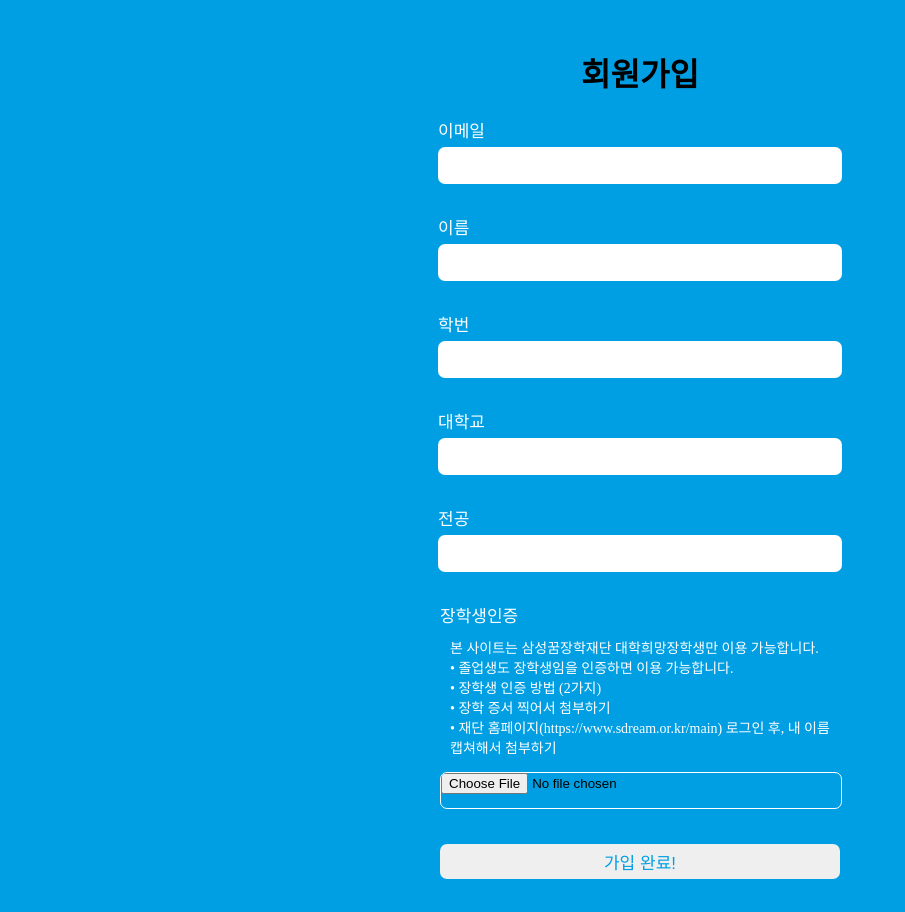
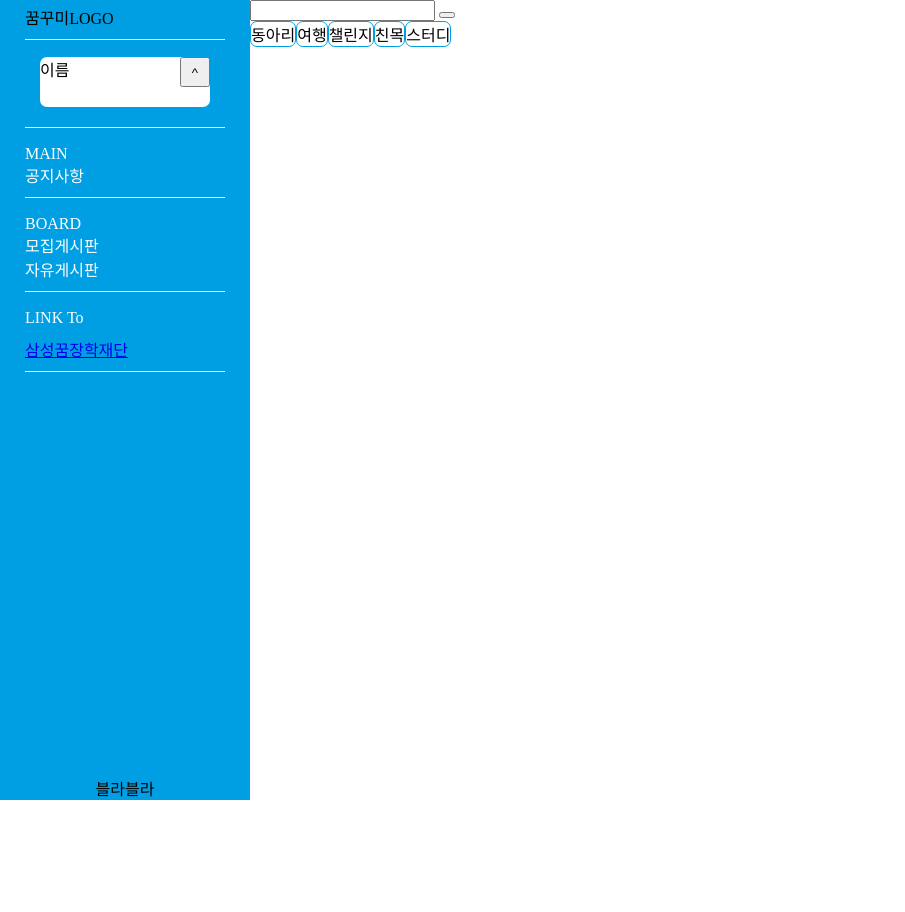
Before and after one commit to ohnolanom/ggumggumi, a website: page frontend/index.html in a window 1280 px wide. Shown: the whole page, without its empty margins (0-905 px from the left). After the commit the page ends 800 px from the top, so only its background shows below. Drawn offline with Linux system fonts and the light colour scheme.

Commit message:
#5 메인페이지 퍼블리싱

```diff
--- a/frontend/index.html
+++ b/frontend/index.html
@@ -8,41 +8,53 @@
     <title>꿈꾸미</title>
 </head>
 <body>
+    <nav>
+        <header>
+            꿈꾸미LOGO
+            <icon></icon>
+        </header>
+        <section class="myPage">
+            <div class="myPageBox">
+                <text>이름</text>
+                <button>^</button>
+            </div>
+        </section>
+        <section class="main">
+            <text>MAIN</text><br>
+            <icon></icon>
+            <text>공지사항</text>
+        </section>
+        <section class="borad">
+            <text>BOARD</text>
+            <div>
+                <icon></icon>
+                <text>모집게시판</text>
+            </div>
+            <div>
+                <icon></icon>
+                <text>자유게시판</text>
+            </div>
+        </section>
+        <section class="linkTo">
+            <text>LINK To</text><br>
+            <icon></icon>
+            <a href="https://www.sdream.or.kr/main">삼성꿈장학재단</a>
+        </section>
+        <footer>블라블라</footer>
+    </nav>
+
     <main>
-        <h1>회원가입</h1>
-        <section class="email">
-            <text>이메일</text><br>
-            <input class="inputBox" type="text">
-        </section>
-        <section class="name">
-            <text>이름</text><br>
-            <input class="inputBox" type="text">
-        </section>
-        <section class="age">
-            <text>학번</text><br>
-            <input class="inputBox" type="text">
-        </section>
-        <section class="university">
-            <text>대학교</text><br>
-            <input class="inputBox" type="text">
-        </section>
-        <section class="major">
-            <text>전공</text><br>
-            <input class="inputBox" type="text">
-        </section>
-        <section class="check">
-            <text>장학생인증</text><br>
-            <article>
-                본 사이트는 삼성꿈장학재단 대학희망장학생만 이용 가능합니다.<br>
-                • 졸업생도 장학생임을 인증하면 이용 가능합니다.<br>
-                • 장학생 인증 방법 (2가지)<br>
-                    • 장학 증서 찍어서 첨부하기<br>
-                    • 재단 홈페이지(https://www.sdream.or.kr/main) 로그인 후,
-                    내 이름 캡쳐해서 첨부하기
-            </article>
-            <input class="upload" type="file">
-        </section>
-        <button class="finishBtn" type="submit">가입 완료!</button>
+        <div class="inputBox">
+            <input type="text" palceholder="검색어를 입력하세요">
+            <button></button>
+        </div>
+        <div class="tag">
+            <div>동아리</div>
+            <div>여행</div>
+            <div>챌린지</div>
+            <div>친목</div>
+            <div>스터디</div>
+        </div>
     </main>
 </body>
 </html>
--- /dev/null
+++ b/frontend/sass/_mainPage.scss
@@ -0,0 +1,71 @@
+body{
+    margin: 0;
+
+    nav{
+        position: fixed;
+        background-color: #009FE3;
+        width: 250px;
+        height: 100vh;
+
+        display: flex;
+        flex-direction: column;
+        align-items: center;
+
+        header, section {
+            margin-top: 5px;
+            margin-bottom: 12px;
+            padding-bottom: 10px;
+            border-bottom: white solid 1px;
+            width: 200px;
+            text {
+                color: white;
+            }
+        }
+
+        .myPageBox{
+            margin: auto;
+            margin-bottom: 10px;
+            width: 170px;
+            height: 50px;
+            background-color: white;
+            border-radius: 7px;
+
+            display: flex;
+            justify-content: space-between;
+
+            text{
+                width: 50px;
+                color:black;
+            }
+            button{
+                width: 30px;
+                height: 30px;
+            }
+        }
+
+        a {
+            display: block;
+            margin-top: 10px;
+        }
+
+        footer {
+            position: fixed;
+            bottom: 0;
+            text-align: center;
+        }
+    }
+
+}
+
+main {
+    margin-left: 250px;
+
+    .tag{
+        display: flex;
+        flex-direction: row;
+        div{
+            border: solid 1px #009FE3;
+            border-radius: 7px;
+        }
+    }
+}
--- a/frontend/sass/_singUp.scss
+++ /dev/null
@@ -1,50 +0,0 @@
-body{
-    background-color: #009FE3;
-    padding: 20px;
-}
-
-main {
-    display: flex;
-    flex-direction: column;
-    align-items: center;
-    justify-content: center;
-}
-
-text{
-    color:white;
-    font-size: 17px;
-}
-
-section {
-    margin-bottom: 25px;
-}
-
-.inputBox,.finishBtn{
-    margin-top: 5px;
-    margin-bottom: 5px;
-    width: 400px;
-    height: 35px;
-    border: 0;
-    border-radius: 7px;
-}
-.finishBtn {
-    color: #009FE3;
-    font-size: 17px;
-}
-
-.check{
-    width: 400px;
-    article{
-        margin: 10px;
-        font-size: 14px;
-        color:white;
-    }
-    input{
-        margin-top: 5px;
-        margin-bottom: 5px;
-        width: 400px;
-        height: 35px;
-        border: solid white 1px;
-        border-radius: 7px;
-    }
-}
--- a/frontend/sass/style.scss
+++ b/frontend/sass/style.scss
@@ -1 +1 @@
-@import "singUp";
+@import "mainPage";
```
Also changed, not shown: frontend/sass/style.css, 1 other file.
